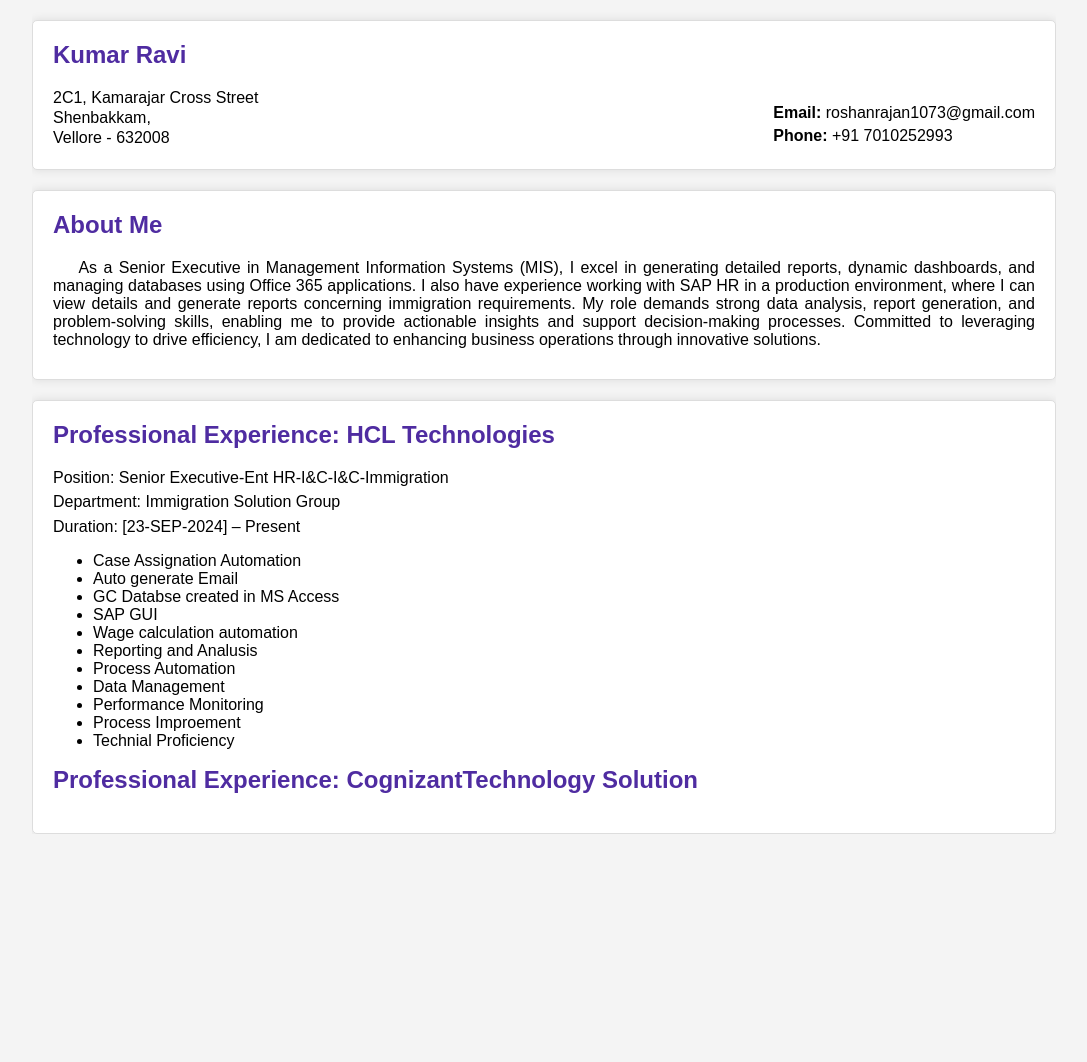
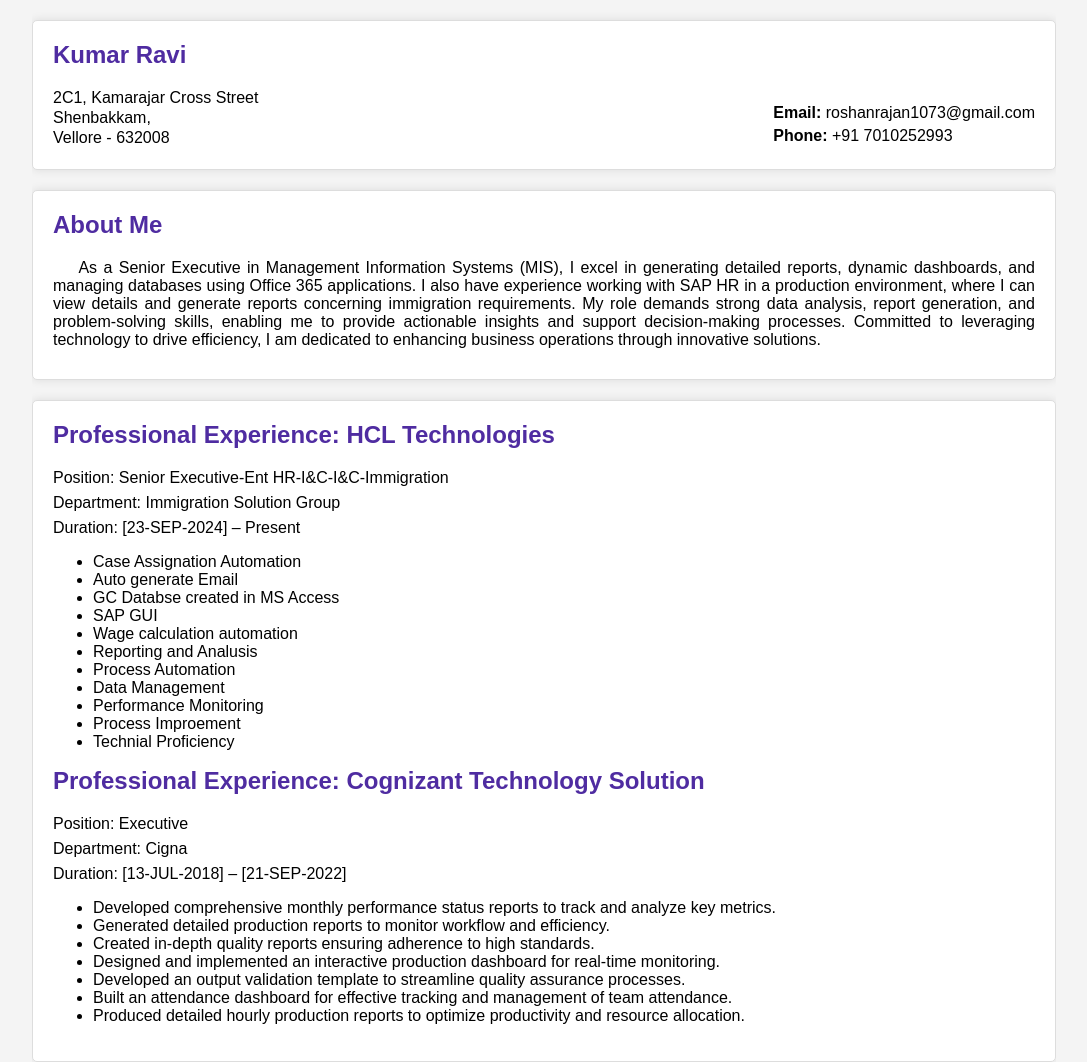
Before and after one commit to Kumar1Ravi/Website, a plain HTML site: page index.html in a window 1280 px wide. Shown: the whole page, without its empty margins (96-1183 px from the left). Before the commit the page ends 834 px from the top, so only its background shows below. Drawn offline with Linux system fonts and the light colour scheme.

Commit message:
updated_Resume_2

```diff
--- a/index.html
+++ b/index.html
@@ -59,7 +59,7 @@
         .Work-experience {
           background: #fff;
           border-radius: 5px;
-          text-align: justify;
+          text-align: start;
         }
         .Work-experience p {
           margin: 1% 0;
@@ -116,8 +116,19 @@
               <li>Technial Proficiency</li>
             </ul>
 
-            <h2>Professional Experience: CognizantTechnology Solution </h2>
-            <p></p>
+            <h2>Professional Experience: Cognizant Technology Solution </h2>
+            <P>Position: Executive</P>
+            <P>Department: Cigna</P>
+            <P>Duration: [13-JUL-2018] – [21-SEP-2022]</P>
+            <ul>
+                <li>Developed comprehensive monthly performance status reports to track and analyze key metrics.</li>
+                <li>Generated detailed production reports to monitor workflow and efficiency.</li>
+                <li>Created in-depth quality reports ensuring adherence to high standards.</li>
+                <li>Designed and implemented an interactive production dashboard for real-time monitoring.</li>
+                <li>Developed an output validation template to streamline quality assurance processes.</li>
+                <li>Built an attendance dashboard for effective tracking and management of team attendance.</li>
+                <li>Produced detailed hourly production reports to optimize productivity and resource allocation.</li>
+            </ul>
 
 
 
```
